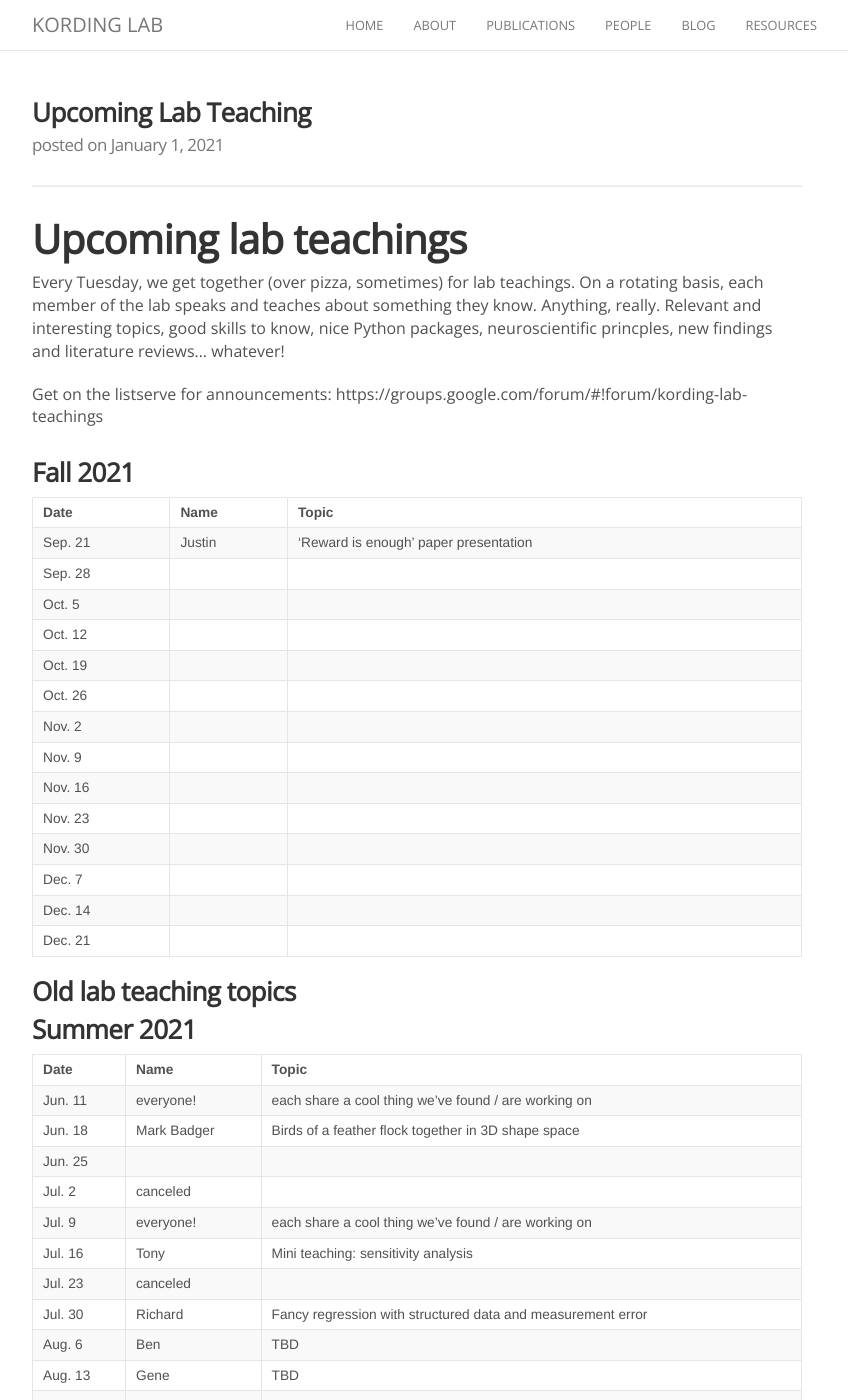
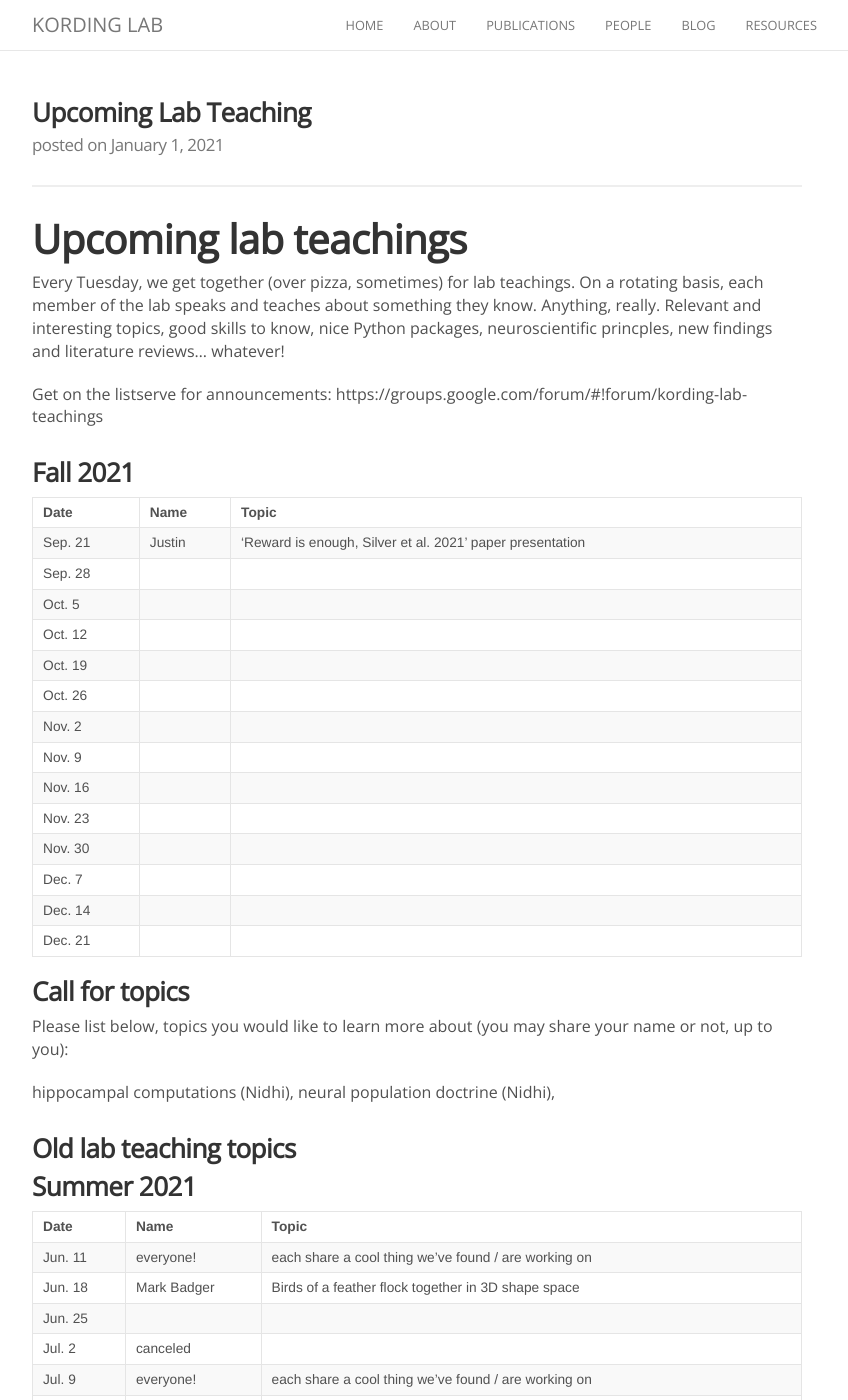
Before and after one commit to KordingLab/KordingLab.github.io, a Jekyll site: the page built from _posts/2021-01-01-upcoming-lab-teaching.md, in a window 1280 px wide and 1400 px high. Shown: the whole window, without its empty margins (223-1071 px from the left). Built offline with Jekyll 4.4.1, drawn with Linux system fonts in a browser that asks for light colours; nearby versions of some CDN libraries; comment, search, counter and statistics services are not loaded.

Commit message:
Update 2021-01-01-upcoming-lab-teaching.md

```diff
--- a/_posts/2021-01-01-upcoming-lab-teaching.md
+++ b/_posts/2021-01-01-upcoming-lab-teaching.md
@@ -12,7 +12,7 @@ Get on the listserve for announcements: https://groups.google.com/forum/#!forum/
 
 | Date | Name | Topic |
 |------|------|-------|
-| Sep. 21 | Justin | 'Reward is enough' paper presentation |
+| Sep. 21 | Justin | 'Reward is enough, Silver et al. 2021' paper presentation |
 | Sep. 28 |  |  |
 | Oct. 5 |   |  |
 | Oct. 12 |  |  |
@@ -26,6 +26,12 @@ Get on the listserve for announcements: https://groups.google.com/forum/#!forum/
 | Dec. 7 |   |  |
 | Dec. 14 |   |  |
 | Dec. 21 |   |  |
+
+### Call for topics
+
+Please list below, topics you would like to learn more about (you may share your name or not, up to you):
+
+hippocampal computations (Nidhi), neural population doctrine (Nidhi),
 
 ### Old lab teaching topics
 
```
